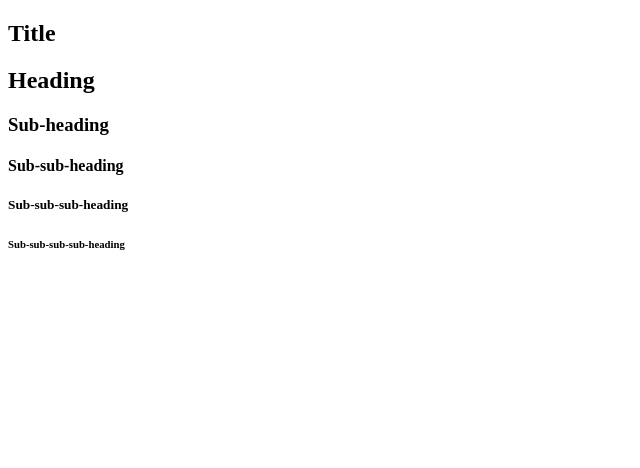
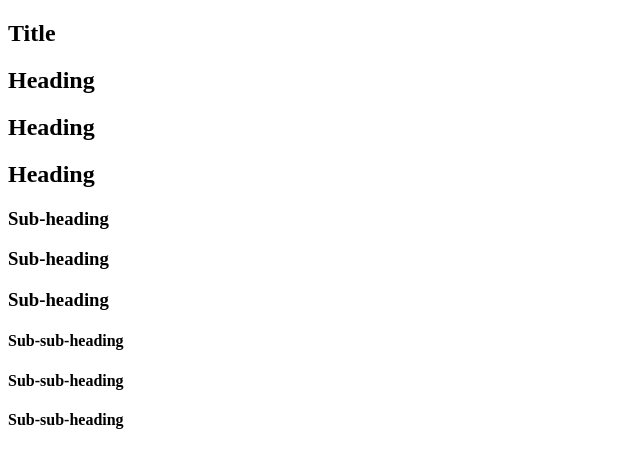
Before and after one commit to hayetmnasrighabri/reactjs, a React (Create React App) app: page / in a window 1280 px wide. Shown: the top 468 px of the page, without its empty margins (0-640 px from the left). Built offline with nearby package versions, Linux system fonts and the light colour scheme.

Commit message:
commit 2

```diff
--- a/src/App.js
+++ b/src/App.js
@@ -1,15 +1,25 @@
-import Section from "./Section"
-import Heading from "./Heading"
+import Heading from './Heading.js';
+import Section from './Section.js';
 
-export default function Page(){
-  return(
-    <section>
+export default function Page() {
+  return (
+    <Section>
       <Heading level={1}>Title</Heading>
-      <Heading level={2}>Heading</Heading>
-      <Heading level={3}>Sub-heading</Heading>
-      <Heading level={4}>Sub-sub-heading</Heading>
-      <Heading level={5}>Sub-sub-sub-heading</Heading>
-      <Heading level={6}>Sub-sub-sub-sub-heading</Heading>
-    </section>
-  )
+      <Section>
+        <Heading level={2}>Heading</Heading>
+        <Heading level={2}>Heading</Heading>
+        <Heading level={2}>Heading</Heading>
+        <Section>
+          <Heading level={3}>Sub-heading</Heading>
+          <Heading level={3}>Sub-heading</Heading>
+          <Heading level={3}>Sub-heading</Heading>
+          <Section>
+            <Heading level={4}>Sub-sub-heading</Heading>
+            <Heading level={4}>Sub-sub-heading</Heading>
+            <Heading level={4}>Sub-sub-heading</Heading>
+          </Section>
+        </Section>
+      </Section>
+    </Section>
+  );
 }
```
